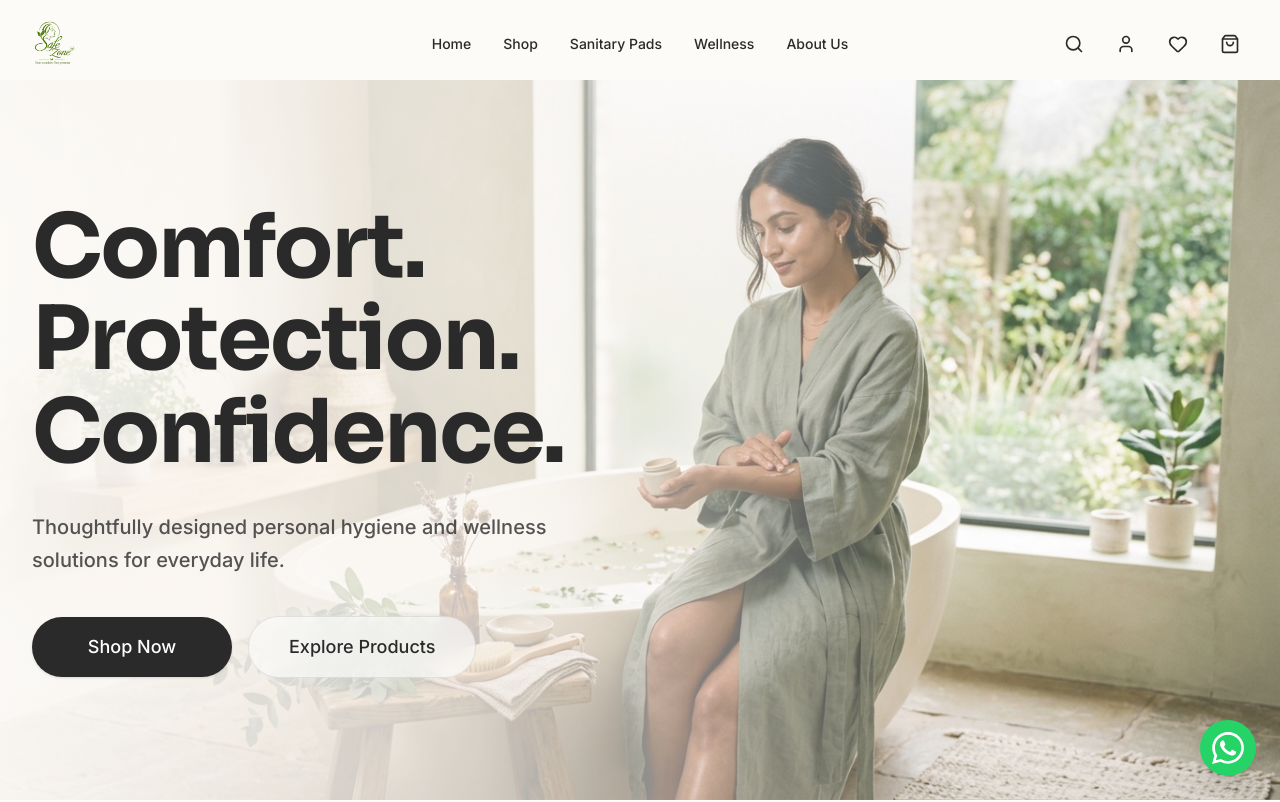
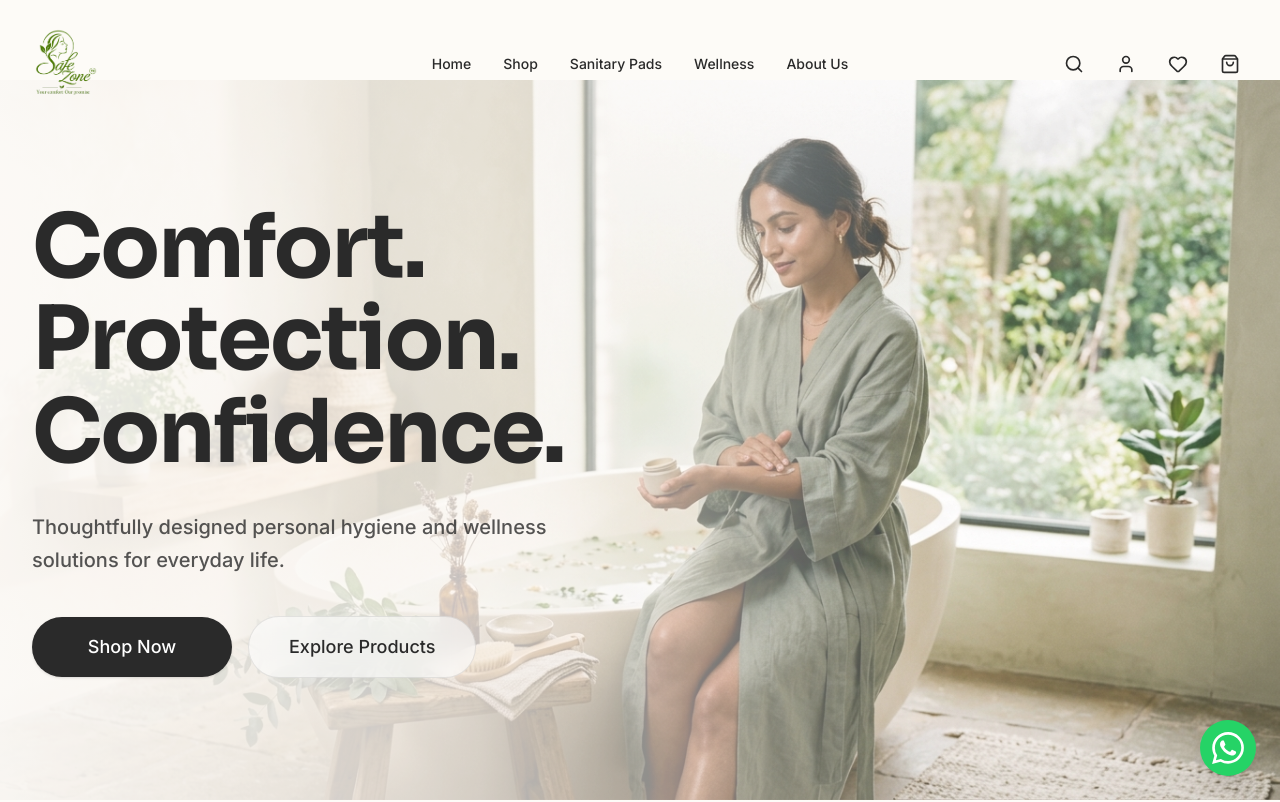
Before and after one commit to empireaeitservices8-lgtm/safezone, a Next.js app: page / in a window 1280 px wide. Shown: the top 802 px of the page. Built offline with nearby package versions, Linux system fonts and the light colour scheme.

Commit message:
Increase logo size to accommodate stacked proportion

```diff
--- a/src/components/layout/Footer.tsx
+++ b/src/components/layout/Footer.tsx
@@ -9,7 +9,7 @@ export function Footer() {
           {/* Brand Column */}
           <div className="lg:col-span-2">
             <Link href="/" className="mb-6 block">
-              <img src="/logo.png" alt="Safezone" className="h-12 md:h-14 w-auto object-contain" />
+              <img src="/logo.png" alt="Safezone" className="h-24 md:h-32 w-auto object-contain" />
             </Link>
             <p className="text-charcoal-light text-sm max-w-sm mb-8 leading-relaxed">
               Personal hygiene & wellness, thoughtfully designed. We focus on developing high-quality sanitary pads and wellness products designed around the real needs of women.
--- a/src/components/layout/Header.tsx
+++ b/src/components/layout/Header.tsx
@@ -56,8 +56,8 @@ export function Header() {
 
             {/* Logo */}
             <div className="flex-shrink-0 flex items-center justify-center lg:justify-start lg:w-1/4">
-              <Link href="/" className="flex items-center">
-                <img src="/logo.png" alt="Safezone" className="h-10 md:h-12 w-auto object-contain" />
+              <Link href="/" className="flex items-center py-2">
+                <img src="/logo.png" alt="Safezone" className="h-16 md:h-[72px] w-auto object-contain" />
               </Link>
             </div>
 
@@ -111,7 +111,7 @@ export function Header() {
           <div className="fixed inset-y-0 left-0 w-4/5 max-w-sm bg-ivory shadow-xl overflow-y-auto pt-5 pb-6 flex flex-col">
             <div className="px-4 flex items-center justify-between mb-8">
               <Link href="/" onClick={() => setMobileMenuOpen(false)}>
-                <img src="/logo.png" alt="Safezone" className="h-8 md:h-10 w-auto object-contain" />
+                <img src="/logo.png" alt="Safezone" className="h-16 w-auto object-contain" />
               </Link>
               <button
                 onClick={() => setMobileMenuOpen(false)}
```
